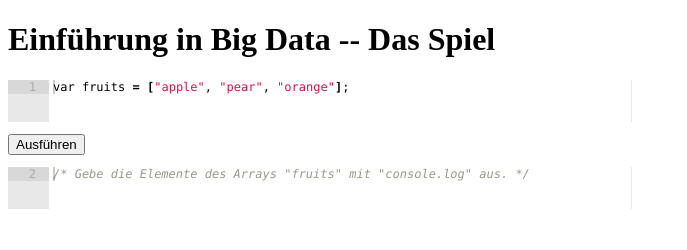
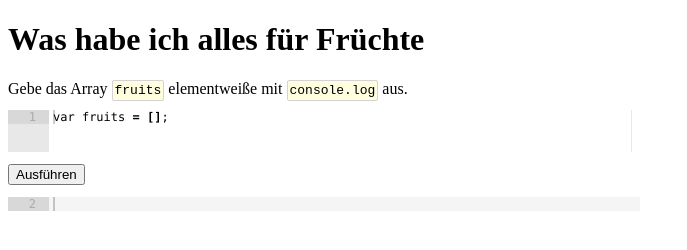
Before and after one commit to GnuTalux/big-data-intro-game, a plain HTML site: page index.html in a window 1280 px wide. Shown: the whole page, without its empty margins (0-687 px from the left). Drawn offline with nearby package versions, Linux system fonts and the light colour scheme.

Commit message:
Introduce new fields instruction-code, level-instruction and level-title.
start-code will be hidden. Instead of start-code user will see instruction-code.
So he don't actually see given data.

```diff
--- a/index.html
+++ b/index.html
@@ -2,7 +2,7 @@
 <html lang="en">
 <head>
     <meta charset="UTF-8">
-    <title>Einführung in Big Data</title>
+    <title>Einführung in Big Data -- Das Programmier-Spiel</title>
 
     <link rel="stylesheet" type="text/css" href="main.css">
     <link rel="stylesheet" type="text/css" href="editor.css">
@@ -14,14 +14,18 @@
 </head>
 <body>
 
-<h1>Einführung in Big Data -- Das Spiel</h1>
+<h1 class="title"></h1>
 
 <div class="helper" hidden></div>
+<div hidden><pre id="editor-start-code" class="editor"></pre></div>
 
 <div class="body">
 
+  <div class="instruction"></div>
+
+
     <div>
-        <pre id="editor-start-code" class="editor"></pre>
+        <pre id="editor-instruction-code" class="editor"></pre>
     </div>
 
     <div>
--- a/level/level1.html
+++ b/level/level1.html
@@ -1,9 +1,17 @@
-<div class="editor-start-code">
-    var fruits = ["apple", "pear", "orange"];
+<div class="level-title">
+  Was habe ich alles für Früchte
 </div>
 
-<div class="editor-user-input">
-    /* Gebe die Elemente des Arrays "fruits" mit "console.log" aus. */
+<div class="level-instruction">
+  Gebe das Array <code>fruits</code> elementweiße mit <code>console.log</code> aus.
+</div>
+
+<div class="editor-instruction-code">
+    var fruits = [];
+</div>
+
+<div class="editor-start-code">
+  var fruits = ["apple", "pear", "grape", "banana"]
 </div>
 
 <div class="editor-solution-code">
--- a/main.css
+++ b/main.css
@@ -1,3 +1,11 @@
 .one-row {
-    display: flex;
+  display: flex;
 }
+
+code {
+  font-family: monospace;
+  background: lightyellow;
+  border: 1px solid lightgrey;
+  padding: 2px;
+  border-radius: 2px;
+}
--- a/main.js
+++ b/main.js
@@ -1,6 +1,6 @@
 $(document).ready(function () {
-  /* editor for starting code */
-  var editorStartCode = Editor.get("editor-start-code", {
+  /* editor for instruction code */
+  var editorInstructionCode = Editor.get("editor-instruction-code", {
       mode: "ace/mode/javascript",
       theme: "ace/theme/github",
       highlightActiveLine: false,
@@ -9,11 +9,18 @@ $(document).ready(function () {
     }
   );
 
+  var editorStartCode = Editor.get("editor-start-code", {
+      highlightActiveLine: false,
+      readOnly: true,
+      maxLines: 0
+    }
+  );
+
   /* editor for code */
   var editorUserInput = Editor.get("editor-user-input", {
       mode: "ace/mode/javascript",
       theme: "ace/theme/github",
-      firstLineNumber: editorStartCode.session.getLength() + 1,
+      firstLineNumber: editorInstructionCode.session.getLength() + 1,
       maxLines: 150
     }
   );
@@ -23,7 +30,7 @@ $(document).ready(function () {
       theme: "ace/theme/github",
       highlightActiveLine: false,
       readOnly: true,
-      firstLineNumber: editorStartCode.session.getLength() + 1,
+      firstLineNumber: editorInstructionCode.session.getLength() + 1,
       maxLines: 150
     }
   );
@@ -48,9 +55,13 @@ $(document).ready(function () {
   );
 
   /* dynamically load content */
-  Editor.loadContent(editorStartCode, "level/level1.html", "editor-start-code");
+  Editor.loadContent(editorInstructionCode, "level/level1.html", "editor-instruction-code");
   Editor.loadContent(editorSolutionCode, "level/level1.html", "editor-solution-code");
   Editor.loadContent(editorUserInput, "level/level1.html", "editor-user-input");
+  Editor.loadContent(editorStartCode, "level/level1.html", "editor-start-code");
+
+  $("h1").load("level/level1.html .level-title");
+  $("div.instruction").load("level/level1.html .level-instruction");
 
   var tries = 0;
 
```
